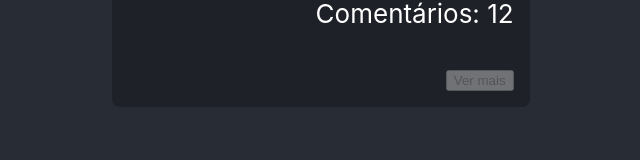
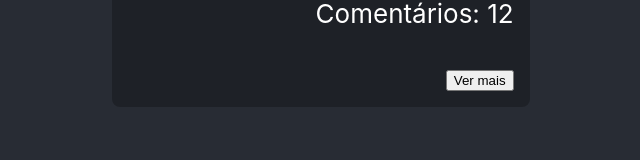
Before and after one commit to aaanm1309-1/react-alga, a React (Create React App) app: page / in a window 1280 px wide. Shown: the part 638-798 px from the top of the page, without its empty margins (319-959 px from the left). Built offline with nearby package versions, Linux system fonts and the light colour scheme.

Commit message:
Aula 2.24

```diff
--- a/src/components/Button.tsx
+++ b/src/components/Button.tsx
@@ -19,6 +19,15 @@ class Button extends
       alreadyClicked: !!props.initializeClicked
     }
   }
+
+  componentDidMount(){
+    setTimeout(() => {
+      this.setState({
+        alreadyClicked:  false
+      })
+    },5000)
+  }
+
   render() {
     // console.log(this.props)
     return <button
```
